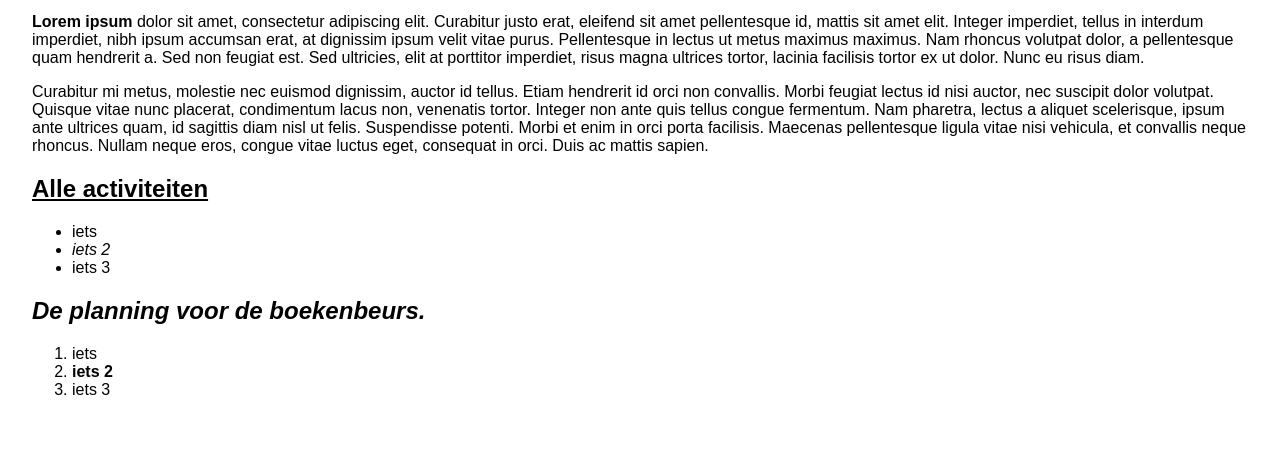
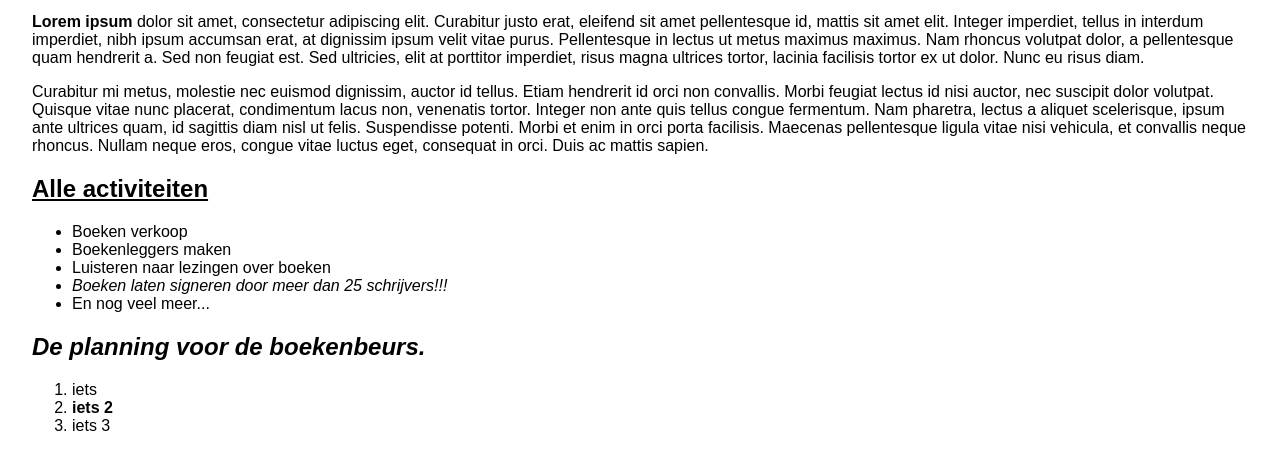
Before and after one commit to Iemand-123/Weekopdracht_2, a plain HTML site: page index.html in a window 1280 px wide. Shown: the part 111-580 px from the top of the page. Drawn offline with Linux system fonts and the light colour scheme.

Commit message:
WebLab Run 24-11-2026 16:03:14 (UTC+01:00)

```diff
--- a/index.html
+++ b/index.html
@@ -15,9 +15,12 @@
    <u> Alle activiteiten </u>
   </h2>
   <ul>
-    <li>iets</li>
-    <li> <em> iets 2</em> </li>
-    <li>iets 3</li>
+    <li>Boeken verkoop</li>
+    <li>Boekenleggers maken</li>
+    <li>Luisteren naar lezingen over boeken</li>
+    <li> <em>Boeken laten signeren door meer dan 25 schrijvers!!!</em> </li>
+
+    <li> En nog veel meer...</li>
   </ul>
   <h2>
 <i> De planning voor de boekenbeurs. </i>
```
Also changed, not shown: 1 other file.
